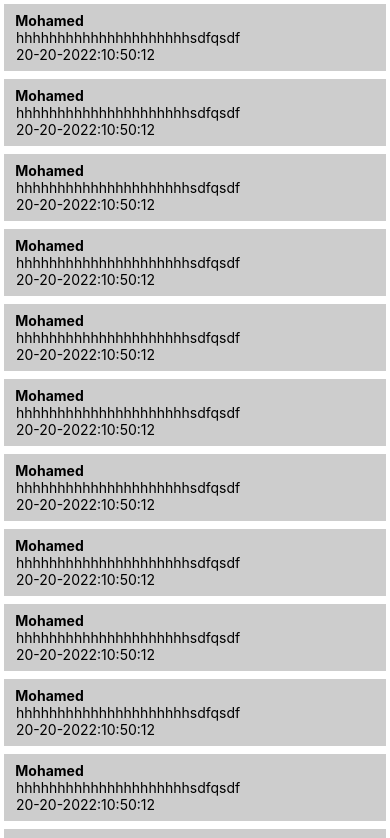
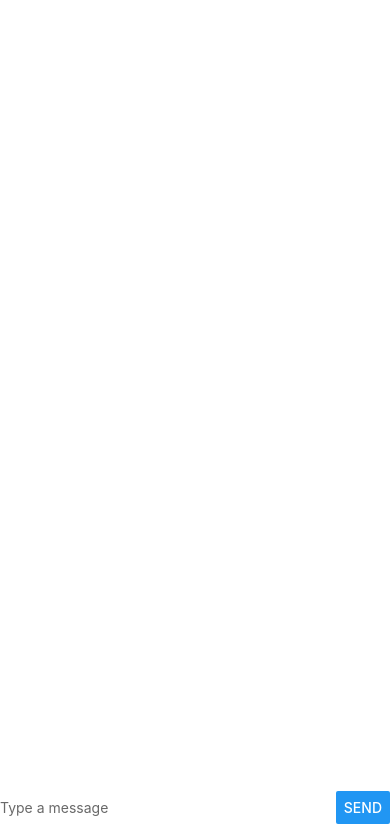
Before and after one commit to Z-odiaq/ChatBat, a React Native app: screen / in a window 390 px wide. Shown: the top 838 px of the page. Built offline with nearby package versions, Linux system fonts and the light colour scheme.

Commit message:
imp flatlist + renderer

```diff
--- a/App.js
+++ b/App.js
@@ -1,63 +1,175 @@
-/**
- * Sample React Native App
- * https://github.com/facebook/react-native
- *
- * @format
- * @flow strict-local
- */
-
-import React from 'react';
+import React, { Component, createRef } from 'react';
 import {
-  SafeAreaView,
-  ScrollView,
-  StatusBar,
   StyleSheet,
   Text,
-  useColorScheme,
   View,
+  TouchableOpacity,
+  Image,
+  Alert,
+  ScrollView,
+  TextInput,
+  FlatList,
+  Button,
+  Dimensions,
+  KeyboardAvoidingView
 } from 'react-native';
+import ChatBat from './Components/ChatBat';
 
-import {
-  Colors,
-  DebugInstructions,
-  Header,
-  LearnMoreLinks,
-  ReloadInstructions,
-} from 'react-native/Libraries/NewAppScreen';
+const { width, height } = Dimensions.get('window');
+export default class Chat extends Component {
 
-import ChatBat from "./Components/ChatBat"
+  constructor(props) {
+    super(props);
+    this.state = {
+      msg: '',
+      messages: [],
 
-const App = () => {
-  const isDarkMode = useColorScheme() === 'dark';
+    };
+
+
+    for (var i = 0; i < 100; i++) {
+      this.state.messages.push({
+        id: Math.floor(Math.random() * 100000000) + 1,
+        User: Math.random() < 0.5 ? "Ahmed" : "Mohamed",
+        msg: "hhhhhhhhhhhhhhhhhhhhhsdfqsdf",
+        Type: 0,
+        Status: 2,
+        CreatedAt: "20-20-2022:10:50:12"
+      })
+    }
 
 
 
-  return (
-    <View>
-      <ChatBat>
+    this.scrollToBottom = (animated = true) => {
+      const { inverted } = this.props;
+      if (inverted) {
+        this.scrollTo({ offset: 0, animated });
+      }
+      else if (this.props.forwardRef && this.props.forwardRef.current) {
+        this.props.forwardRef.current.scrollToEnd({ animated });
+      }
+    };
 
-      </ChatBat>
-    </View>
-  );
-};
+  }
+
+
+
+
+  render() {
+    return (
+      <View style={{ flex: 1 }}>
+
+        <KeyboardAvoidingView behavior="height" style={styles.keyboard}>
+         <ChatBat  messages={this.state.messages}></ChatBat>
+
+        </KeyboardAvoidingView>
+      </View>
+    );
+  }
+}
 
 const styles = StyleSheet.create({
-  sectionContainer: {
-    marginTop: 32,
-    paddingHorizontal: 24,
+  keyboard: {
+    flex: 1,
+    justifyContent: 'center',
   },
-  sectionTitle: {
-    fontSize: 24,
+  image: {
+    width,
+    height,
+  },
+  header: {
+    height: 65,
+    flexDirection: 'row',
+    justifyContent: 'space-between',
+    alignItems: 'center',
+    backgroundColor: '#075e54',
+  },
+  left: {
+    flexDirection: 'row',
+    alignItems: 'center',
+  },
+  right: {
+    flexDirection: 'row',
+  },
+  chatTitle: {
+    color: '#fff',
+    fontWeight: '600',
+    margin: 10,
+    fontSize: 15,
+  },
+  chatImage: {
+    width: 30,
+    height: 30,
+    borderRadius: 15,
+    margin: 5,
+  },
+  input: {
+    flexDirection: 'row',
+    alignSelf: 'flex-end',
+    padding: 10,
+    height: 40,
+    width: width - 20,
+    backgroundColor: '#3d3d3d',
+    margin: 10,
+    shadowColor: '#3d3d3d',
+    shadowRadius: 2,
+    shadowOpacity: 0.5,
+    shadowOffset: {
+      height: 1,
+    },
+    borderColor: '#696969',
+    borderWidth: 1,
+  },
+  eachMsg: {
+    flexDirection: 'row',
+    alignItems: 'flex-end',
+    margin: 5,
+  },
+  rightMsg: {
+    flexDirection: 'row',
+    alignItems: 'flex-end',
+    margin: 5,
+    alignSelf: 'flex-end',
+  },
+  userPic: {
+    height: 40,
+    width: 40,
+    margin: 5,
+    borderRadius: 20,
+    backgroundColor: '#f8f8f8',
+  },
+  msgBlock: {
+    width: 220,
+    borderRadius: 5,
+    backgroundColor: '#ffffff',
+    padding: 10,
+    shadowColor: '#3d3d3d',
+    shadowRadius: 2,
+    shadowOpacity: 0.5,
+    shadowOffset: {
+      height: 1,
+    },
+  },
+  rightBlock: {
+    width: 220,
+    borderRadius: 5,
+    backgroundColor: '#97c163',
+    padding: 10,
+    shadowColor: '#3d3d3d',
+    shadowRadius: 2,
+    shadowOpacity: 0.5,
+    shadowOffset: {
+      height: 1,
+    },
+  },
+  msgTxt: {
+    fontSize: 15,
+    color: '#555',
     fontWeight: '600',
   },
-  sectionDescription: {
-    marginTop: 8,
-    fontSize: 18,
-    fontWeight: '400',
-  },
-  highlight: {
-    fontWeight: '700',
+  rightTxt: {
+    fontSize: 15,
+    color: '#202020',
+    fontWeight: '600',
   },
 });
-
-export default App;
--- a/Components/ChatBat.js
+++ b/Components/ChatBat.js
@@ -1,63 +1,261 @@
-import React, { Component } from 'react';
-import { View, Text, FlatList, SafeAreaView, Button } from 'react-native';
-import Input from "./Input";
-import Message from './Message';
-import Renderer from "./Renderer";
+import React, { Component, createRef } from 'react';
+import {
+    StyleSheet,
+    Text,
+    View,
+    TouchableOpacity,
+    Image,
+    Alert,
+    ScrollView,
+    TextInput,
+    FlatList,
+    Button,
+    Dimensions,
+    KeyboardAvoidingView
+} from 'react-native';
 
+const { width, height } = Dimensions.get('window');
 export default class ChatBat extends Component {
+
     constructor(props) {
         super(props);
         this.state = {
-            messageToSend: {},
-            messages: []
+            msg: '',
+            messages: [],
+
         };
+
+
         for (var i = 0; i < 100; i++) {
             this.state.messages.push({
-                key: Math.floor(Math.random() * 100000000) + 1,
-                User: "Mohamed",
-                Message: "hhhhhhhhhhhhhhhhhhhhhsdfqsdf",
+                id: Math.floor(Math.random() * 100000000) + 1,
+                User: Math.random() < 0.5 ? "Ahmed" : "Mohamed",
+                msg: "hhhhhhhhhhhhhhhhhhhhhsdfqsdf",
                 Type: 0,
                 Status: 2,
                 CreatedAt: "20-20-2022:10:50:12"
             })
         }
-    }
 
-    componentDidMount() {
-        console.log("temp generated " + this.state.messages.length + " objects.");
+
+
+        this.scrollToBottom = (animated = true) => {
+            const { inverted } = this.props;
+            if (inverted) {
+                this.scrollTo({ offset: 0, animated });
+            }
+            else if (this.props.forwardRef && this.props.forwardRef.current) {
+                this.props.forwardRef.current.scrollToEnd({ animated });
+            }
+        };
+
     }
 
 
-    onSend = (msg) => {
-        this.state.messages.push({
-            key: Math.floor(Math.random() * 100000000) + 1,
-            User: "Mohamed",
-            Message: msg,
-            Type: 0,
-            Status: 2,
-            CreatedAt: "20-20-2022:10:50:12"
-        })
-    };
 
 
 
-    renderItem = (item) => { return <View style={{padding:4}}><Message item={item} ></Message></View>}
+    send() {
+        if (this.state.msg.length > 0) {
+            console.log("scrolling"+this.props.messages[0].msg);
+
+            var messages = this.state.messages;
+            messages.push({
+                id: Math.floor((Math.random() * 99999999999999999) + 1),
+                sent: true,
+                msg: this.state.msg,
+                image: 'https://www.bootdey.com/img/Content/avatar/avatar1.png'
+            });
+            this.setState({ messages: messages });
+            setTimeout(() => {
+                this.reply();
+            }, 2000);
+            this.setState({ msg: "" });
+
+        }
+    }
+
+    renderAvatar() {
+        return (<Image source={{ uri: this.props.friendAvatar }} style={[styles.avatarStyle, this.props.avatarStyle]} />);
+    }
+
+    _renderItem = ({ item }) => {
 
 
 
+        if (item.User === "Ahmed") {
+            return (
+                <View style={styles.eachMsg}>
+                    {/* <Image source={{ uri: item.image}} style={styles.userPic} /> */}
+                    <View style={styles.msgBlock}>
+                        <Text style={styles.msgTxt}>{item.msg}</Text>
+                    </View>
+                </View>
+            );
+        } else {
+            return (
+                <View style={styles.rightMsg} >
+                    <View style={styles.rightBlock} >
+                        <Text style={styles.rightTxt}>{item.msg}</Text>
+                    </View>
+
+                </View>
+            );
+        }
+    };
+
     render() {
         return (
+            <View style={{ flex: 1 }}>
 
-            <View >
+                <KeyboardAvoidingView behavior="height" style={styles.keyboard}>
+                    <FlatList
+                        style={styles.list}
+                        ref={this.props.forwardRef}
+                        extraData={[this.props.extraData]}
+                        extraData={this.state}
+                        data={this.props.messages}
+                        inverted={false}
+                        onEndReached={this.onEndReached}
 
-                <FlatList
-                    data={this.state.messages}
-                    renderItem={({ item }) => this.renderItem(item)}
-                    keyExtractor={item => item.key}
-                />
-                <Input onSend={msg=>this.onSend(msg)}></Input>
+                        onEndReachedThreshold={0.1}
+                        onEndReached={this.onEndReached}
+                        ListEmptyComponent={this.renderChatEmpty}
+                        scrollEventThrottle={100}
+                        flatListRef={React.createRef()}
+                        keyExtractor={(item) => {
+                            return item.id;
+                        }}
+                        renderItem={this.renderItem} />
+                    <View style={{ flexDirection: "row", marginBottom: 20 }}>
+                        <TextInput
+                            style={{ flex: 1, backgroundColor: "#fff", color: "#000" }}
+                            value={this.state.msg}
+                            placeholderTextColor="#696969"
+                            onChangeText={msg => this.setState({ msg })}
+                            blurOnSubmit={false}
+                            onSubmitEditing={() => this.send()}
+                            placeholder="Type a message"
+                            returnKeyType="send" />
+
+
+                        <Button title='Send' onPress={() => this.send()}></Button>
+                    </View>
+                </KeyboardAvoidingView>
             </View>
-
         );
     }
 }
+
+const styles = StyleSheet.create({
+    keyboard: {
+        flex: 1,
+        justifyContent: 'center',
+    },
+    image: {
+        width,
+        height,
+    },
+    avatarStyle: {
+        justifyContent: 'center',
+        alignItems: 'center',
+        width: 40,
+        height: 40,
+        borderRadius: 20,
+    },
+    header: {
+        height: 65,
+        flexDirection: 'row',
+        justifyContent: 'space-between',
+        alignItems: 'center',
+        backgroundColor: '#075e54',
+    },
+    left: {
+        flexDirection: 'row',
+        alignItems: 'center',
+    },
+    right: {
+        flexDirection: 'row',
+    },
+    chatTitle: {
+        color: '#fff',
+        fontWeight: '600',
+        margin: 10,
+        fontSize: 15,
+    },
+    chatImage: {
+        width: 30,
+        height: 30,
+        borderRadius: 15,
+        margin: 5,
+    },
+    input: {
+        flexDirection: 'row',
+        alignSelf: 'flex-end',
+        padding: 10,
+        height: 40,
+        width: width - 20,
+        backgroundColor: '#3d3d3d',
+        margin: 10,
+        shadowColor: '#3d3d3d',
+        shadowRadius: 2,
+        shadowOpacity: 0.5,
+        shadowOffset: {
+            height: 1,
+        },
+        borderColor: '#696969',
+        borderWidth: 1,
+    },
+    eachMsg: {
+        flexDirection: 'row',
+        alignItems: 'flex-end',
+        margin: 5,
+    },
+    rightMsg: {
+        flexDirection: 'row',
+        alignItems: 'flex-end',
+        margin: 5,
+        alignSelf: 'flex-end',
+    },
+    userPic: {
+        height: 40,
+        width: 40,
+        margin: 5,
+        borderRadius: 20,
+        backgroundColor: '#f8f8f8',
+    },
+    msgBlock: {
+        width: 220,
+        borderRadius: 5,
+        backgroundColor: '#ffffff',
+        padding: 10,
+        shadowColor: '#3d3d3d',
+        shadowRadius: 2,
+        shadowOpacity: 0.5,
+        shadowOffset: {
+            height: 1,
+        },
+    },
+    rightBlock: {
+        width: 220,
+        borderRadius: 5,
+        backgroundColor: '#97c163',
+        padding: 10,
+        shadowColor: '#3d3d3d',
+        shadowRadius: 2,
+        shadowOpacity: 0.5,
+        shadowOffset: {
+            height: 1,
+        },
+    },
+    msgTxt: {
+        fontSize: 15,
+        color: '#555',
+        fontWeight: '600',
+    },
+    rightTxt: {
+        fontSize: 15,
+        color: '#202020',
+        fontWeight: '600',
+    },
+});
```
Also changed, not shown: 1 other file (tests, documents, lock files or other folders).
